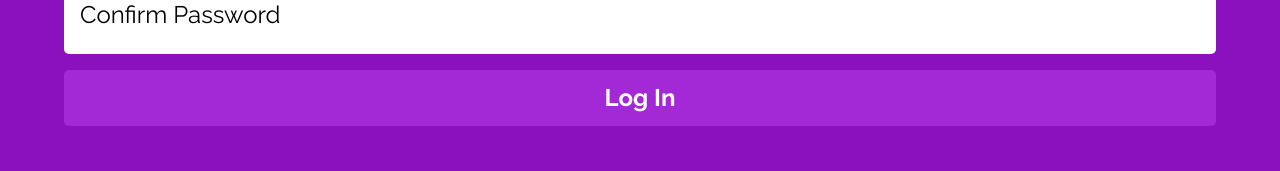
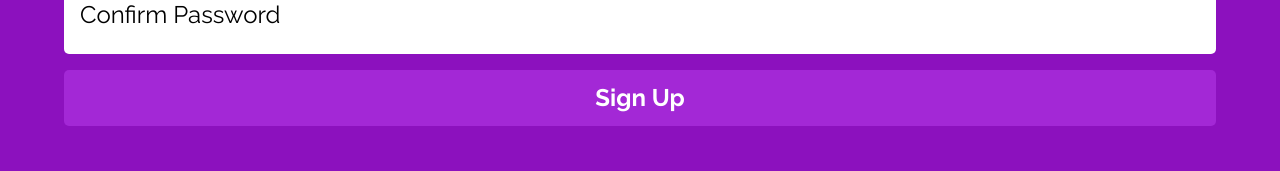
Before and after one commit to Fekete-Bruno/MyWallet-FrontEnd, a React (Create React App) app: page /sign-up in a window 1280 px wide. Shown: the part 505-676 px from the top of the page. Built offline with nearby package versions, Linux system fonts and the light colour scheme; a web font is replaced by a local one.

Commit message:
feat: installed axios and POST signup

```diff
--- a/package.json
+++ b/package.json
@@ -6,6 +6,7 @@
     "@testing-library/jest-dom": "^5.16.5",
     "@testing-library/react": "^13.4.0",
     "@testing-library/user-event": "^13.5.0",
+    "axios": "^0.27.2",
     "react": "^18.2.0",
     "react-dom": "^18.2.0",
     "react-loader-spinner": "^5.3.3",
--- a/src/components/Signup.js
+++ b/src/components/Signup.js
@@ -1,13 +1,15 @@
 import { useState } from "react";
 import { ThreeDots } from "react-loader-spinner";
-import { Link } from "react-router-dom";
+import { Link, useNavigate } from "react-router-dom";
+import { postSignup } from "../services/axiosHandler";
 import { FormWrapper, LogButton } from "../styles/FormWrapper";
 
 export default function Signup(){
 
     const [disabled,setDisabled] = useState(false);
-    const [innerButton,setInnerButton] = useState('Log In');
+    const [innerButton,setInnerButton] = useState('Sign Up');
     const [form,setForm] = useState({});
+    const navigate = useNavigate();
 
     function sendForm(event){
         event.preventDefault();
@@ -17,10 +19,8 @@ export default function Signup(){
             alert("The password confirmation does not match!")
             return resetForm();
         }
-
-        //just for testing:::
-        console.log(form);
-        setTimeout(()=>{resetForm()},5000)
+        delete form?.confirm;
+        postSignup(form).then(()=>{navigate("/")}).catch((res)=>resetForm(res.reponse));
     }
 
     function handleForm({name,value}){
@@ -31,9 +31,9 @@ export default function Signup(){
     }
 
     function resetForm(resp){
-        //errorMessage(resp);
+        console.log(resp);
         setDisabled(false);
-        setInnerButton('Log In');
+        setInnerButton('Sign Up');
     }
 
     return(
--- /dev/null
+++ b/src/services/axiosHandler.js
@@ -0,0 +1,10 @@
+import axios from "axios";
+
+const BASE_URL = "http://localhost:5000";
+
+function postSignup(body){
+    const promise = axios.post(`${BASE_URL}/sign-up`,body);
+    return promise;
+}
+
+export { postSignup };
```
Also changed, not shown: 1 other file (tests, documents, lock files or other folders).
